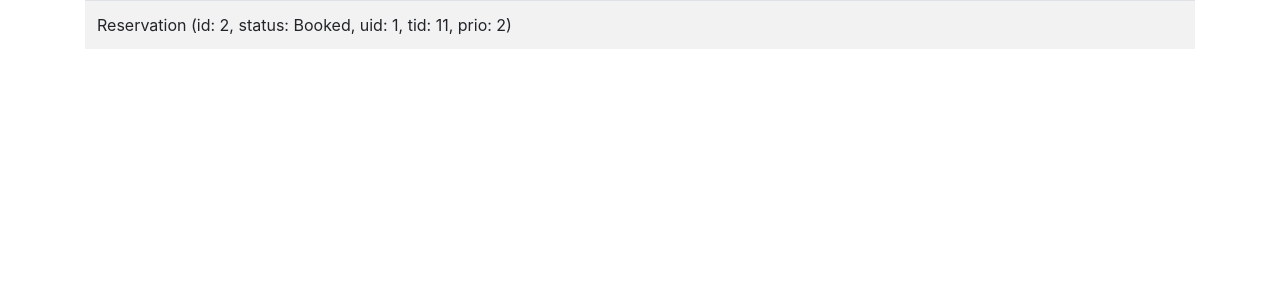
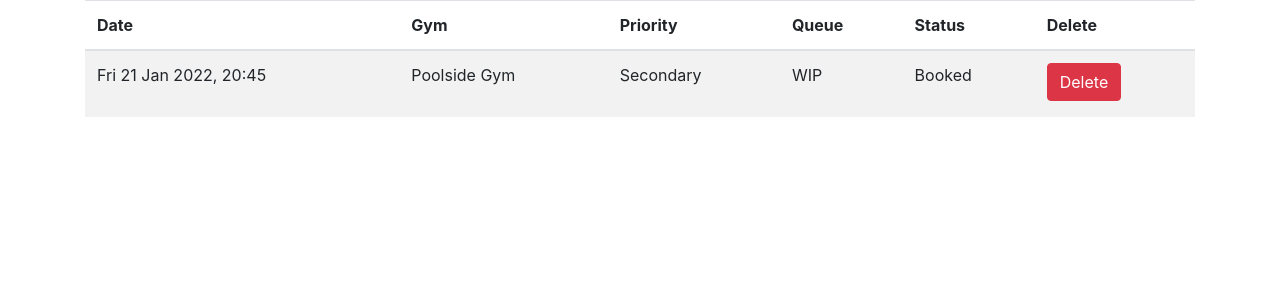
Before and after one commit to Bert-DVL/UCDGymBooker, a Flask app: page /reservations in a window 1280 px wide. Shown: the part 56-356 px from the top of the page. Run offline with Flask 2, Linux system fonts and the light colour scheme; a user stored in the database is signed in; data comes from the database, SQL or seed files in the repository; both versions use the stored data as it was after the commit; some libraries are stand-ins or nearby versions.

Commit message:
added reservation deletion

```diff
--- a/ucdgymbooker/helpers/timezone_converter.py
+++ b/ucdgymbooker/helpers/timezone_converter.py
@@ -21,6 +21,13 @@ def utc_to_ie(time):
 
 def ie_to_utc(time):
     return time.astimezone(tz_utc)
+
+#%A %B for fullnames
+def get_date_string(time):
+    return time.strftime("%a %d %b %Y")
+
+def get_time_string(time):
+    return time.strftime("%H:%M")
 
 #quick sanity check function
 def checker_timezones():
--- a/ucdgymbooker/models.py
+++ b/ucdgymbooker/models.py
@@ -43,6 +43,7 @@ class Timeslot(db.Model):
     def __repr__(self):
         return f"Timeslot (id: {self.id}, time: {self.time}, gym: {self.gym})"
 
+
 #reservation is tied to both a timeslot and a gym, if you want to try one gym before another, 2 reservations get made where one has a higher priority number than the other
 class Reservation(db.Model):
     __tablename__ = 'reservation'
@@ -52,6 +53,7 @@ class Reservation(db.Model):
     user_id = db.Column(db.Integer, db.ForeignKey('user.id'), nullable=False)
     timeslot_id = db.Column(db.Integer, db.ForeignKey('timeslot.id'), nullable=False)
     priority = db.Column(db.Integer, nullable=False)
+    reservation_time = db.Column(db.DateTime, nullable=False)
     #backup_timeslot_id = db.Column(db.Integer, db.ForeignKey('backup_timeslot.id'), nullable=True)
     def __repr__(self):
-        return f"Reservation (id: {self.id}, status: {self.status}, uid: {self.user_id}, tid: {self.timeslot_id}, prio: {self.priority})"
+        return f"Reservation (id: {self.id}, status: {self.status}, uid: {self.user_id}, tid: {self.timeslot_id}, prio: {self.priority}, time: {self.reservation_time})"
--- a/ucdgymbooker/routes.py
+++ b/ucdgymbooker/routes.py
@@ -84,6 +84,7 @@ def logout():
 #https://stackoverflow.com/questions/44697201/prevent-user-to-edit-other-users-profile
 #TODO convert back to dublin time
 #TODO order poolside and performance using append and prepend
+#TODO separate days into different requests if issues arise with performance
 @app.route('/timeslots')
 @login_required
 def timeslots():
@@ -96,9 +97,9 @@ def timeslots():
         gym = elem.gym
         id = elem.id
 
-        #%A %B for fullnames
-        date_string = time.strftime("%a %d %b %Y")
-        time_string = time.strftime("%H:%M")
+
+        date_string = timezone_converter.get_date_string(time)
+        time_string = timezone_converter.get_time_string(time)
 
         if not date_string in info:
             info["dates"].append(date_string)
@@ -107,12 +108,12 @@ def timeslots():
         if not time_string in info[date_string]:
             info[date_string][time_string] = []
             info[date_string]["hours"].append(time_string)
-        list = [id, gym]
+        info_list = [id, gym]
         print(gym)
         if gym == "Poolside Gym":
-            info[date_string][time_string].append(list)
+            info[date_string][time_string].append(info_list)
         else:
-            info[date_string][time_string].insert(0, list)
+            info[date_string][time_string].insert(0, info_list)
 
 
 
@@ -120,21 +121,54 @@ def timeslots():
 
 
 
-        #print(elem)
+    #print(elem)
     #data structure => dict with date which has more dicts with hours as key and
-    print(info["dates"])
-    print(info[info["dates"][1]])
+    #print(info["dates"])
+    #print(info[info["dates"][1]])
     #date string, hour, minute, gym, id
 
     return render_template("timeslots.html", data=info)
 
+#TODO only take reservations past current date
 @app.route('/reservations')
 @login_required
 def reservations():
-    data = Reservation.query.filter_by(user_id=current_user.get_id())
+    #data = Reservation.query.filter_by(user_id=current_user.get_id()).join(Timeslot)
+    data = db.session.query(Reservation, Timeslot).join(Timeslot).filter(Reservation.user_id==current_user.get_id())
+    print(data)
 
 
-    return render_template("reservations.html", data=data)
+
+    info = []
+
+    for reservation, timeslot in data:
+        info_elem = {}
+
+        time = timezone_converter.utc_to_ie(timeslot.time)
+        date_string = timezone_converter.get_date_string(time) + ', ' + timezone_converter.get_time_string(time)
+        info_elem['date'] = date_string
+
+        gym = timeslot.gym
+        info_elem['gym'] = gym
+
+        id = reservation.id
+        info_elem['id'] = id
+
+        status = reservation.status
+        info_elem['status'] = status
+
+        priority = 'Primary'
+        if reservation.priority == 2:
+            priority = 'Secondary'
+
+        info_elem['priority'] = priority
+
+        info.append(info_elem)
+
+
+
+
+    return render_template("reservations.html", data=info)
 
 @app.route('/reserve/<int:reservation_id_1>', methods = ['POST'])
 @app.route('/reserve/<int:reservation_id_1>/<int:reservation_id_2>', methods = ['POST'])
@@ -142,29 +176,69 @@ def reservations():
 def reserve(reservation_id_1, reservation_id_2=0):
     #if request.method == 'GET':
 
-    new_reservation_1 = Reservation(status='Booked', user_id=current_user.get_id(), timeslot_id=reservation_id_1, priority=1)
+    now = timezone_converter.get_current_utc_timestamp()
+
+    priority_num = 0
+
+    if not reservation_id_2 == 0:
+        priority_num = 1
+
+
+
+    new_reservation_1 = Reservation(status='Booked', user_id=current_user.get_id(), timeslot_id=reservation_id_1,
+                                    priority=priority_num, reservation_time=now)
     db.session.add(new_reservation_1)
     db.session.commit()
 
+
+
     if not reservation_id_2 == 0:
+
         new_reservation_2 = Reservation(status='Booked', user_id=current_user.get_id(), timeslot_id=reservation_id_2,
-                                        priority=2)
+                                        priority=2, reservation_time=now)
         db.session.add(new_reservation_2)
         db.session.commit()
 
 
     return redirect('/reservations', code=302)
 
-@app.route('/cancel/<int:reservation_id>', methods = ['POST'])
+@app.route('/delete_confirm/<int:reservation_id>', methods = ['POST'])
 @login_required
-def cancel(reservation_id):
-    #if request.method == 'GET':
-    data = Reservation.query.filter_by(user_id = current_user.get_id())
-    if not reservation_id == 0:
-        print("lala")
+def delete_confirm(reservation_id):
+    data = db.session.query(Reservation, Timeslot).join(Timeslot).filter(Reservation.id == reservation_id).one()
+    print(data)
+
+    info = {}
+
+    time = timezone_converter.utc_to_ie(data[1].time)
+    date_string = timezone_converter.get_date_string(time) + ', ' + timezone_converter.get_time_string(time)
+    info['date'] = date_string
+
+    gym = data[1].gym
+    info['gym'] = gym
+
+    id = data[0].id
+    info['id'] = id
 
 
-    return render_template("reservations.html", data=data)
+
+
+
+
+
+    return render_template("delete_confirm.html", data=info)
+
+
+@app.route('/delete/<int:reservation_id>', methods = ['POST'])
+@login_required
+def delete(reservation_id):
+    #if request.method == 'GET':
+
+    reservation = db.session.query(Reservation).filter(Reservation.id == reservation_id, Reservation.user_id==current_user.get_id()).first()
+    db.session.delete(reservation)
+    db.session.commit()
+
+    return redirect('/reservations', code=302)
 
 
 #Modified from https://stackoverflow.com/questions/61939800/role-based-authorization-in-flask-login
--- a/ucdgymbooker/templates/reservations.html
+++ b/ucdgymbooker/templates/reservations.html
@@ -16,10 +16,31 @@ href="{{url_for('static', filename='css/main.css')}}"
 {% block body %}
 
 <table class="table table-striped">
+    <thead>
+        <tr>
+            <th>Date</th>
+            <th>Gym</th>
+            <th>Priority</th>
+            <th>Queue</th>
+            <th>Status</th>
+            <th>Delete</th>
+        </tr>
+    </thead>
+
 
     <tbody>
     {% for reservation in data %}
-    <tr><td>{{reservation}}</td></tr>
+    <tr>
+        <td>{{reservation['date']}}</td>
+        <td>{{reservation['gym']}}</td>
+        <td>{{reservation['priority']}}</td>
+        <td>WIP</td>
+        <td>{{reservation['status']}}</td>
+        <td>
+            <form action = "{{ url_for('delete_confirm', reservation_id = reservation['id'])}}" method="POST">
+                            <input type="submit" class="btn btn-danger mb-1" value="Delete"></input>
+            </form>
+        </td>
     {% endfor %}
     </tbody>
 </table>
```
Also changed, not shown: ucdgymbooker/templates/delete_confirm.html (added, +23 -0 lines), ucdgymbooker/db.db.
